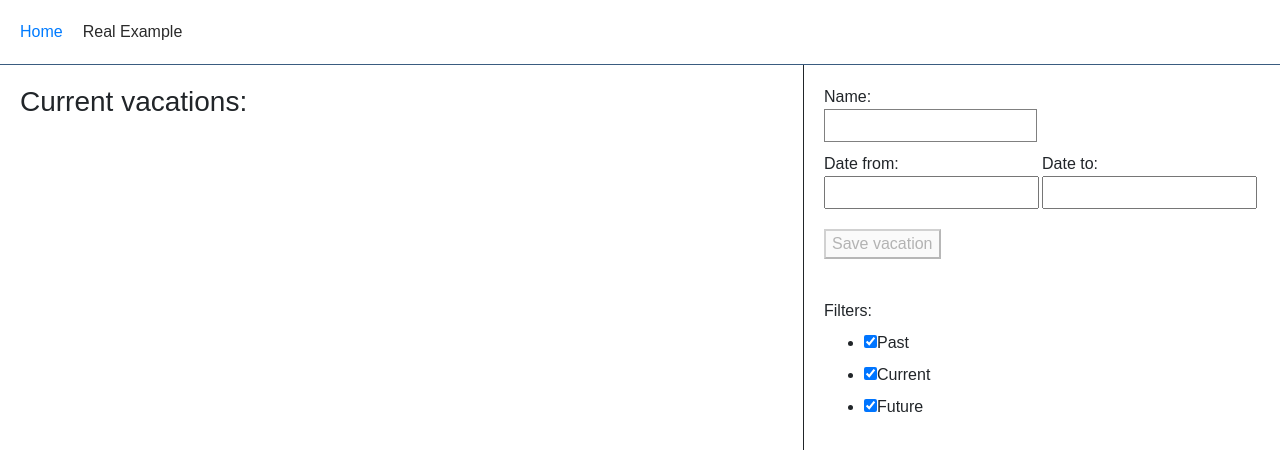
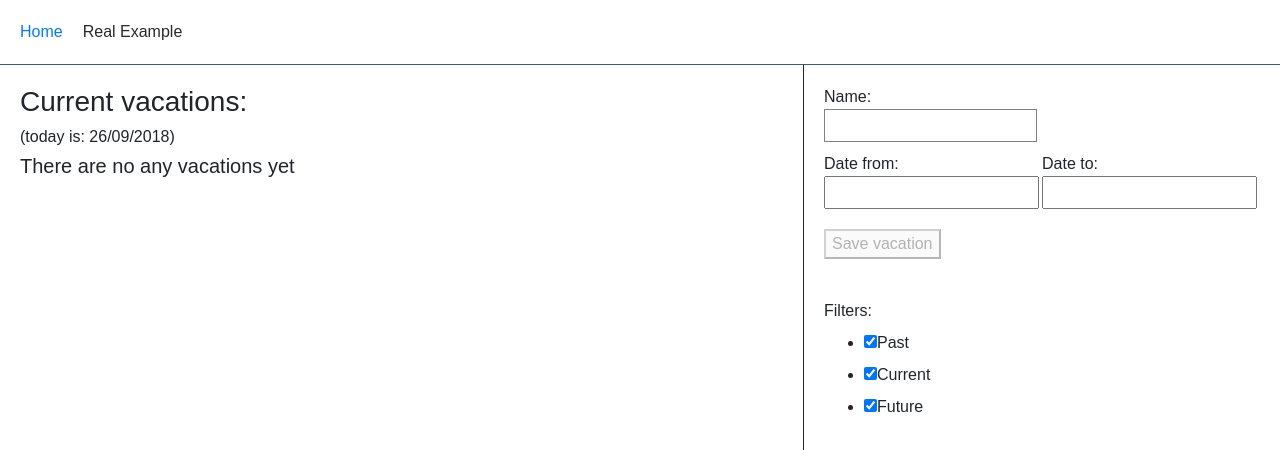
Before and after one commit to toli444/React-Date-Picker, a React app: page /#/example in a window 1280 px wide. Shown: the top 450 px of the page. Built offline with nearby package versions, Linux system fonts and the light colour scheme.

Commit message:
Add 'No vacations' label

```diff
--- a/src/example-page/containers/VacationsList/index.js
+++ b/src/example-page/containers/VacationsList/index.js
@@ -2,7 +2,7 @@ import React from 'react';
 import {connect} from 'react-redux'
 import PropTypes from 'prop-types';
 import moment from 'moment';
-import {VisibilityFilters} from '../../actions';
+import { VisibilityFilters } from '../../actions';
 import Vacation from '../../components/Vacation';
 
 const today = moment();
@@ -30,19 +30,23 @@ const isVisibleVacation = (vacation, currentFilters) => {
   return false;
 };
 
+const areFiltersApplied = currentFilters => currentFilters.length !== Object.keys(VisibilityFilters).length;
+
 const getVisibleVacations = (vacations, currentFilters) => {
-  if (currentFilters.length === VisibilityFilters.length) {
+  if (!areFiltersApplied(currentFilters)) {
     return vacations;
   }
 
   return vacations.filter(vacation => isVisibleVacation(vacation, currentFilters))
 };
 
-const VacationsList = ({vacations, format}) => (
+const VacationsList = ({vacations = [], currentFilters, format}) => (
   <div className="vacation-list">
     <h3>Current vacations: </h3>
+    <h6>(today is: {today.format(format)})</h6>
+    {vacations.length > 0 ? (
       <ul>
-      {(vacations || []).map(vacation =>
+        {vacations.map(vacation =>
           <Vacation
             key={vacation.id}
             format={format}
@@ -50,6 +54,9 @@ const VacationsList = ({vacations, format}) => (
           />
         )}
       </ul>
+    ) : (
+      areFiltersApplied(currentFilters) ? '' : <h5>There are no any vacations yet</h5>
+    )}
   </div>
 );
 
@@ -60,7 +67,8 @@ VacationsList.propTypes = {
 };
 
 const mapStateToProps = state => ({
-  vacations: getVisibleVacations(state.vacations, state.visibilityFilters)
+  vacations: getVisibleVacations(state.vacations, state.visibilityFilters),
+  currentFilters: state.visibilityFilters,
 });
 
 export default connect(mapStateToProps)(VacationsList)
```
Lines whose indentation alone changed are shown as unchanged.
